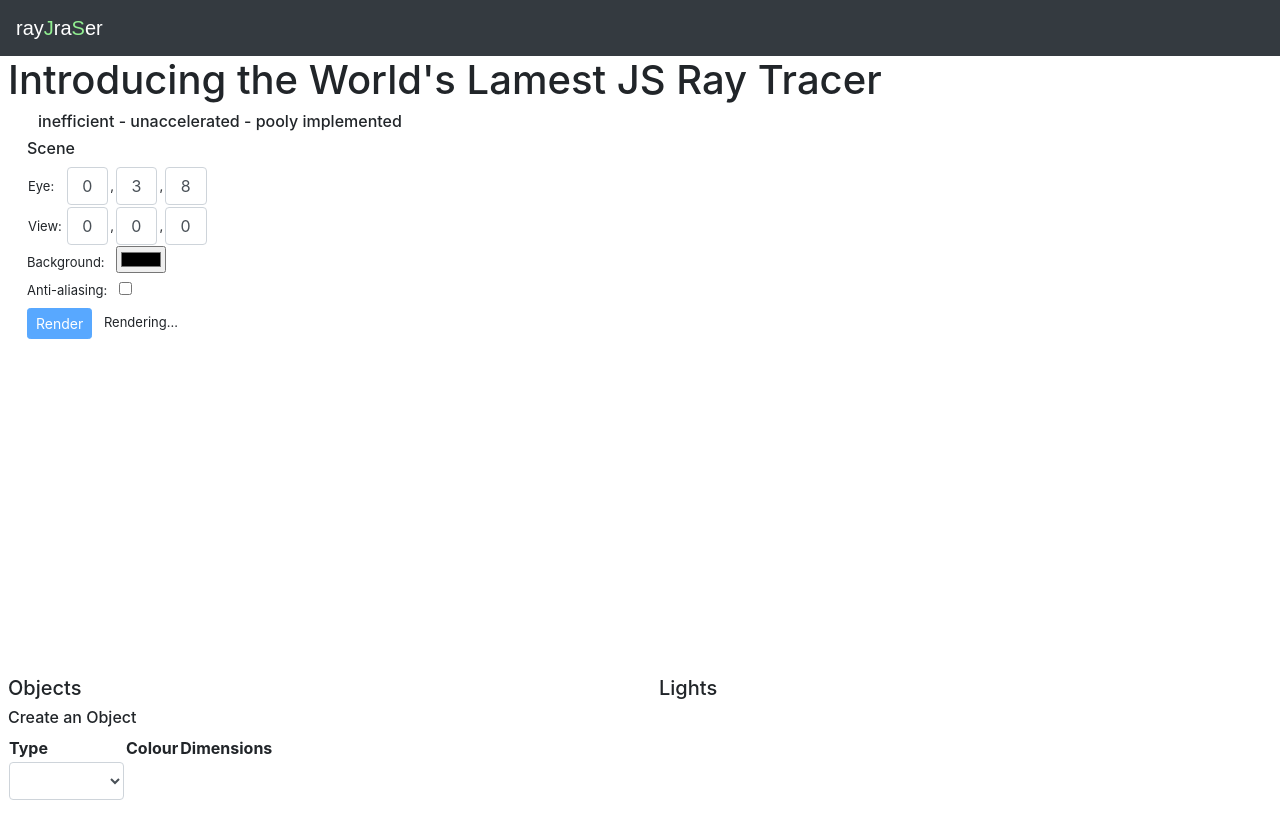
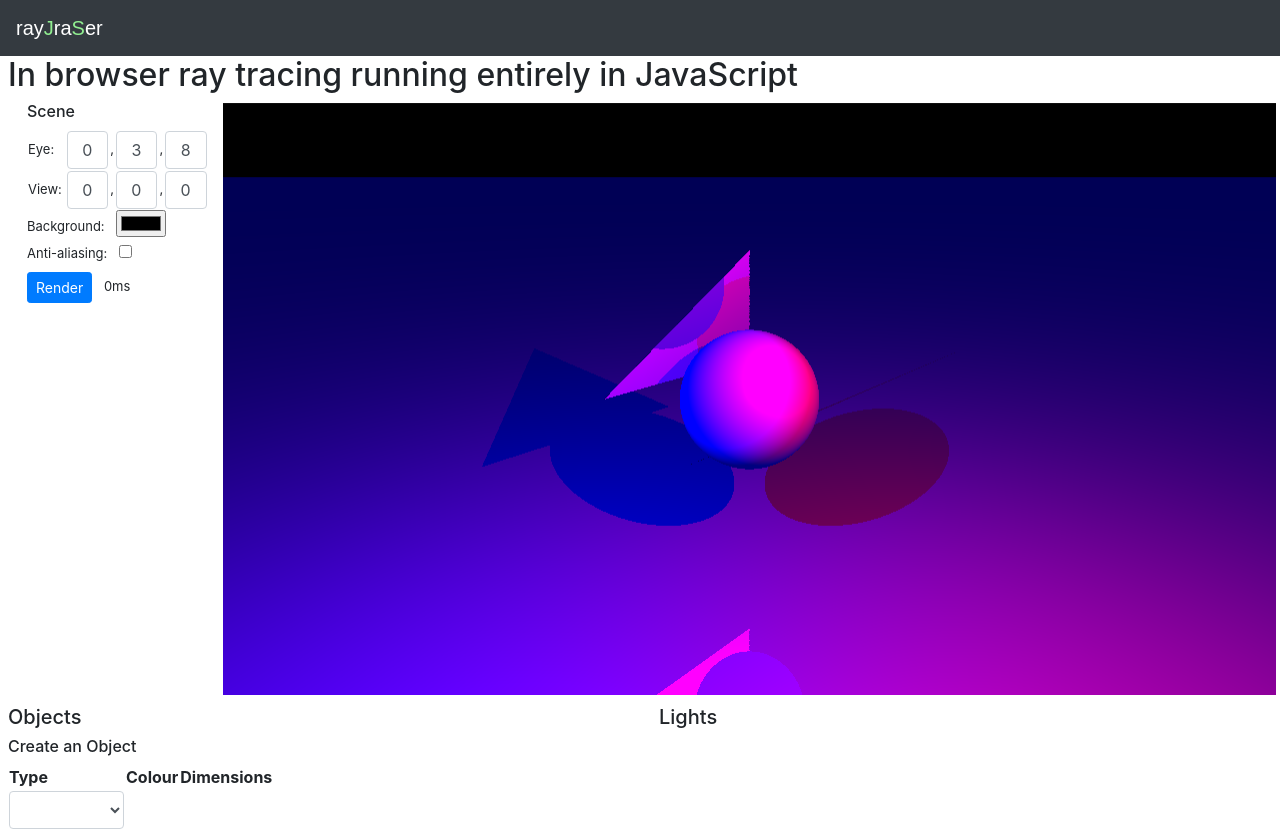
Before and after one commit to gerdyw/RayJraser, a website: page page.html in a window 1280 px wide. Before the commit the page ends 809 px from the top, so only its background shows below. Drawn offline with nearby package versions, Linux system fonts and the light colour scheme.

Commit message:
Updated description, rendering on page load enabled

```diff
--- a/index.js
+++ b/index.js
@@ -69,7 +69,7 @@ function main() {
 	}).on("mouseup", fireDrawer);
     $.getJSON("objects.json", (json) => {
     	objects = json.map(o => objectFactory(o));
-//		fireDrawer();
+		fireDrawer();
     });
 }
 
--- a/page.html
+++ b/page.html
@@ -61,8 +61,7 @@
     <div class="container-fluid mx-1 px-1">
       <div class="row">
         <div class="col-12">
-          <h1 id="heading1">Introducing the World's Lamest JS Ray Tracer</h1>
-          <h6 id="subheading1">inefficient - unaccelerated - pooly implemented</h6>
+          <h2>In browser ray tracing running entirely in JavaScript</h2>
         </div>
       </div>
       <div class="row mx-1">
```
